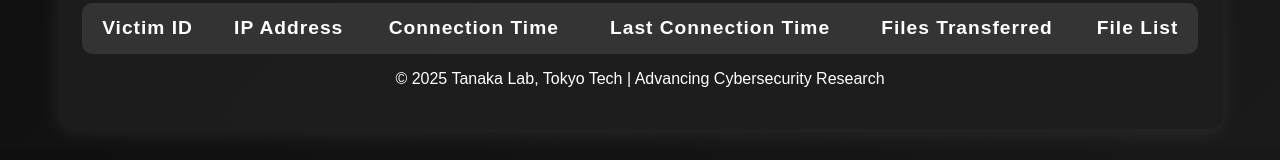
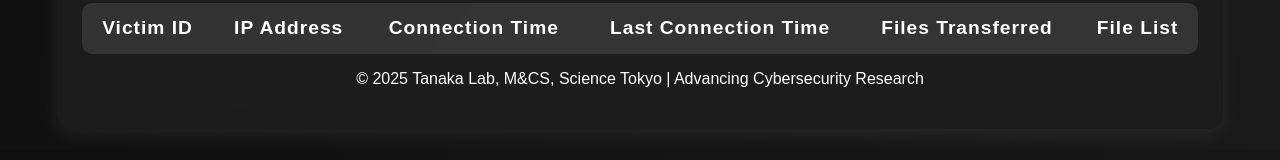
Before and after one commit to 2naseernoor/DEOBBETest1, a website: page dashboard/index.html in a window 1280 px wide. Shown: the part 160-320 px from the top of the page. Drawn offline with Linux system fonts and the light colour scheme; no server answers.

```diff
--- a/dashboard/index.html
+++ b/dashboard/index.html
@@ -31,7 +31,7 @@
     </table>
 
     <footer>
-      <p>© 2025 Tanaka Lab, Tokyo Tech | Advancing Cybersecurity Research</p>
+      <p>© 2025 Tanaka Lab, M&CS, Science Tokyo | Advancing Cybersecurity Research</p>
     </footer>
   </div>
 </body>
```
